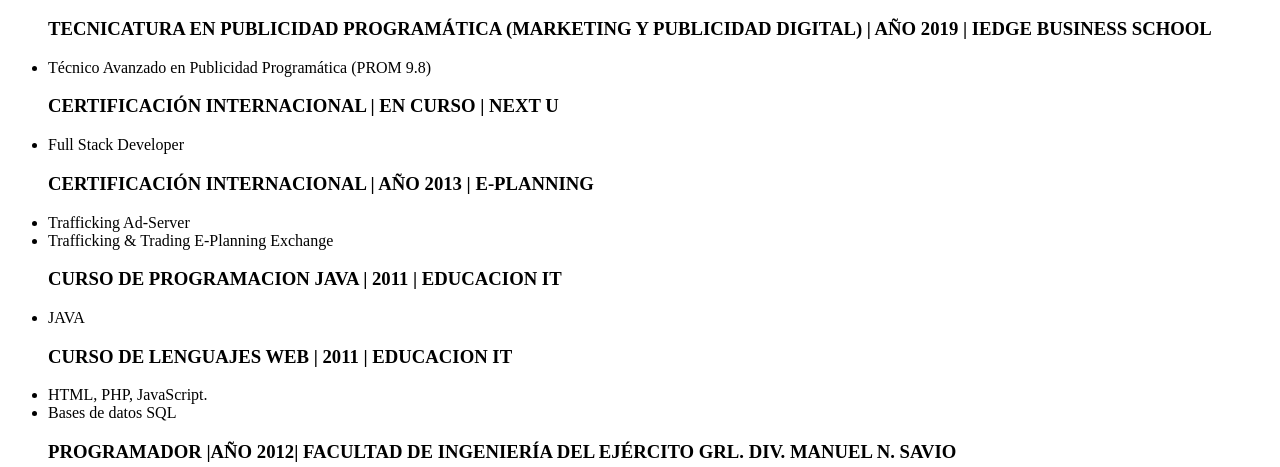
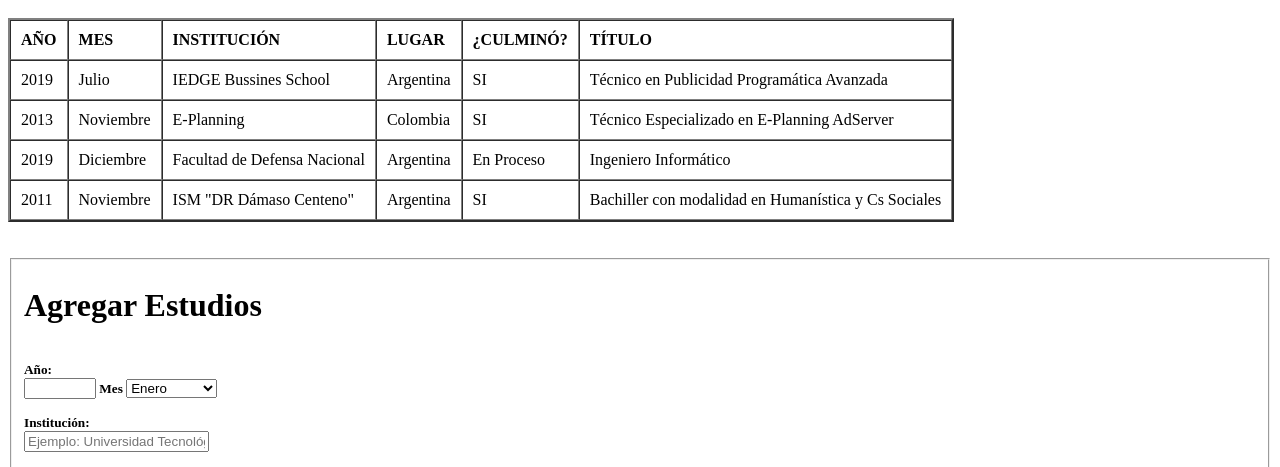
Before and after one commit to JuanMartinMarina/NextU-HTML5, a plain HTML site: page paginas/educacion.html in a window 1280 px wide. Shown: the part 485-952 px from the top of the page. Drawn offline with Linux system fonts and the light colour scheme.

Commit message:
CV v.2 Educacion completada

```diff
--- a/paginas/educacion.html
+++ b/paginas/educacion.html
@@ -115,23 +115,104 @@
 	<p>
 	<nav><a href="../index.html">Volver al Inicio</a> | <a href="experiencia.html">Experiencia</a></nav>
 		<h1>Education</h1>
-		<ul>
-			<h3>TECNICATURA EN PUBLICIDAD PROGRAMÁTICA (MARKETING Y PUBLICIDAD DIGITAL) | AÑO 2019 | IEDGE BUSINESS SCHOOL</h3>
-				<li>Técnico Avanzado en Publicidad Programática (PROM 9.8)</li>
-			<h3>CERTIFICACIÓN INTERNACIONAL | EN CURSO | NEXT U</h3>
-				<li>Full Stack Developer</li>
-			<h3>CERTIFICACIÓN INTERNACIONAL | AÑO 2013 | E-PLANNING</h3>
-				<li>Trafficking Ad-Server</li>
-				<li>Trafficking & Trading E-Planning Exchange</li>
-			<h3>CURSO DE PROGRAMACION JAVA | 2011 | EDUCACION IT</h3>
-				<li>JAVA</li>
-			<h3>CURSO DE LENGUAJES WEB | 2011 | EDUCACION IT</h3>
-				<li>HTML, PHP, JavaScript.</li>
-				<li>Bases de datos SQL</li>
-			<h3>PROGRAMADOR |AÑO 2012| FACULTAD DE INGENIERÍA DEL EJÉRCITO GRL. DIV. MANUEL N. SAVIO</h3>
-				<li>Assembler, C, C++</li>
-			<h3>BACHILLER CON MODALIDAD EN HUMANIDADES Y CIENCIAS SOCIALES |AÑO 2006| INSTITUTO SOCIAL MILITAR “DR” DÁMASO CENTENO</h3>
-		</ul>
+		<table border="2", cellpadding="10" cellspacing="0">
+			<thead>
+				<tr><strong>
+					<td><strong>AÑO</strong></td>
+					<td><strong>MES</strong></td>
+					<td><strong>INSTITUCIÓN</strong></td>
+					<td><strong>LUGAR</strong></td>
+					<td><strong>¿CULMINÓ?</strong></td>
+					<td><strong>TÍTULO</strong></td>
+				</tr>
+			</thead>
+			<tbody>
+				<tr>
+					<td>2019</td>
+					<td>Julio</td>
+					<td>IEDGE Bussines School</td>
+					<td>Argentina</td>
+					<td>SI</td>
+					<td>Técnico en Publicidad Programática Avanzada</td>
+				</tr>
+				<tr>
+					<td>2013</td>
+					<td>Noviembre</td>
+					<td>E-Planning</td>
+					<td>Colombia</td>
+					<td>SI</td>
+					<td>Técnico Especializado en E-Planning AdServer</td>
+				</tr>
+				<tr>
+					<td>2019</td>
+					<td>Diciembre</td>
+					<td>Facultad de Defensa Nacional</td>
+					<td>Argentina</td>
+					<td>En Proceso</td>
+					<td>Ingeniero Informático</td>
+				</tr>
+			</tbody>
+			<tfoot>
+				<tr>
+					<td>2011</td>
+					<td>Noviembre</td>
+					<td>ISM "DR Dámaso Centeno"</td>
+					<td>Argentina</td>
+					<td>SI</td>
+					<td>Bachiller con modalidad en Humanística y Cs Sociales</td>
+				</tr>
+			</tfoot>
+		</table>
+		<br>
+		<br>
+		<form autocomplete="on" name="Imputs para Educación">
+			<fieldset>
+				<h1>Agregar Estudios</h1>
+						<h5><p>
+						<br><label for="Año">Año:</label>
+						<br><input type="number" min="1900" max="2020" required="number">
+						<label for="Mes">Mes</label>
+							<select name="Meses del año" id="#Meses_del_año">
+								<option value="Enero">Enero</option>
+								<option value="Febrero">Febrero</option>
+								<option value="Marzo">Marzo</option>
+								<option value="Abril">Abril</option>
+								<option value="Mayo">Mayo</option>
+								<option value="Junio">Junio</option>
+								<option value="Julio">Julio</option>
+								<option value="Agosto">Agosto</option>
+								<option value="Septiembre">Septiembre</option>
+								<option value="Octubre">Octubre</option>
+								<option value="Noviembre">Noviembre</option>
+								<option value="Diciembre">Diciembre</option>
+							</select>
+						<br>
+						<br><label for="Institución">Institución:</label>
+						<br><input type="text" id="Coloque nombre de la institución aquí" placeholder="Ejemplo: Universidad Tecnológica Nacional" required="text">
+						<br>
+						<br><label for="Lugar">País:</label>
+						<br><input type="text" id="País" placeholder="Ejemplo: Argetina, Colombia, etc" required="text">
+						<br>
+						<br><label for="Finalización de Estudios">Culminó?:</label>
+						<br><input type="checkbox" id="Si">SI
+							<select>
+								<option vaue="checkbox" id="No">No y dudo que continúe</option>
+								<option value="checkbox" id="En Proceso" disabled>En Proceso, la voy a terminar</option> <!--En esta parte quise simular un caso donde acepte el tick del SI y por ende estos valores deberian cancelarse. Por lo que me indicaron los profesores no se puede hacer, pero si simular para este ejemplo con un disabled-->
+							</select>
+						<br>
+						<br><label for="Título">Título:</label>
+						<br><input type="text" id="Título" placeholder="Ejemplo: Abogado" required="text">
+						<br>
+						<br><label for="Cargar_Educacion">Cargar Educación:</label>
+						<br><input type="submit" value="Cargar">
+						<br>
+
+			</fieldset>
+		</form>
 	</p>
+	<footer>
+		<h3>Informacion de contacto:</h3>
+		<h5><em>Email: juanmartin.marina@gmail.com</em></h5>
+	</footer>
 </body>
 </html>
```
Also changed, not shown: index.html (+1 -0 lines), paginas/experiencia.html (+4 -0 lines).
